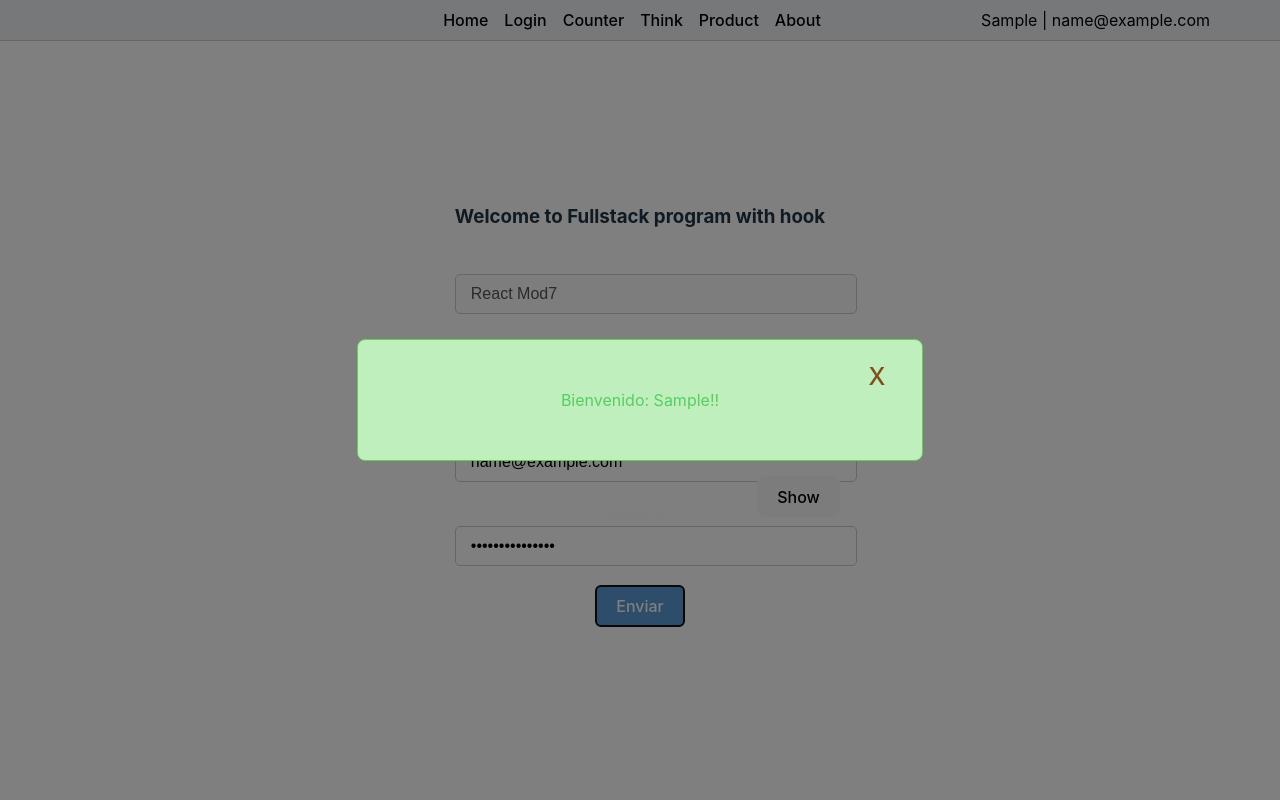
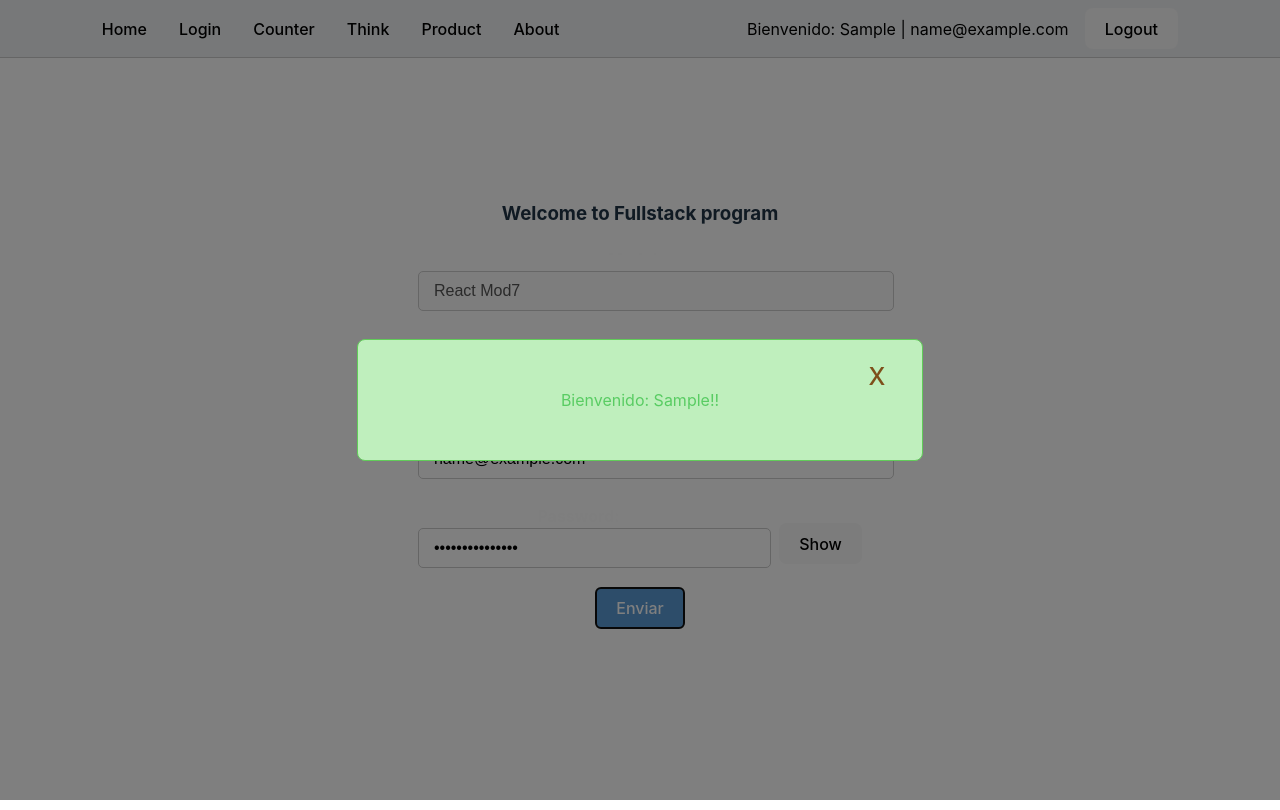
Before and after one commit to navarro-joaquin/desarrollo-frontend-react, a React (Vite) app: page /desarrollo-frontend-react/login in a window 1280 px wide. Both pictures are taken after typing "Sample", "name@example.com" into the empty fields and a click on the button "Enviar". Built offline with nearby package versions, Linux system fonts and the light colour scheme.

Commit message:
practica final parte 2

```diff
--- a/src/App.css
+++ b/src/App.css
@@ -53,8 +53,7 @@ th {
   padding-top: 10px;
 }
 td {
-  padding: 2px;
-  padding-right: 40px;
+  padding: 2px 40px 2px 2px;
 }
 
 .navbar {
@@ -67,6 +66,7 @@ td {
   border-bottom: solid 1px #ccc;
   padding: 0.5rem 1rem;
   justify-content: space-around;
+  color: black;
 }
 
 .nav-link {
@@ -173,8 +173,13 @@ td {
   text-align: center;
   position: relative;
 }
+.container {
+  display: flex;
+  align-items: center;
+}
+.input {
+  flex: 1;
+}
 .show-button {
-  position: absolute;
-  right: 440px;
-  top: 476px;
+  margin-left: 40px;
 }
--- a/src/Components/Forms/FormLoginWithMotion.jsx
+++ b/src/Components/Forms/FormLoginWithMotion.jsx
@@ -2,7 +2,7 @@ import { useState } from "react";
 import { motion } from "motion/react"
 
 import { useSelector, useDispatch } from "react-redux";
-import { updateForm, resetForm } from "../../store/features/form/formSlice.js";
+import { updateForm } from "../../store/features/form/formSlice.js";
 
 import useForm from "../Hooks/useForm.js";
 import ModalInfo from "../Modals/ModalInfo.jsx";
@@ -10,9 +10,6 @@ import ModalInfo from "../Modals/ModalInfo.jsx";
 // eslint-disable-next-line react/prop-types
 const FormWithMotionAndHook = ({titleForm}) => {
   const dispatch = useDispatch();
-
-  //const formState = useSelector((state) => state.form.formData);
-  //console.log('Valor actual en el store', formState);
 
   const { formData: initialState } = useSelector((state) => state.form);
 
--- a/src/Components/Navigation/Navigator.jsx
+++ b/src/Components/Navigation/Navigator.jsx
@@ -1,18 +1,63 @@
 import { Link } from "react-router";
-import { useSelector} from "react-redux";
+import { useSelector, useDispatch } from "react-redux";
+import { useState } from "react";
+
+import useForm from "../Hooks/useForm.js";
+import { resetFormData } from "../../store/features/form/formSlice.js";
+
+import ModalInfo from "../Modals/ModalInfo.jsx";
 
 const Navigator = () => {
+  const dispatch = useDispatch();
+
+  const [showModal, setShowModal] = useState(false);
+
   const formData = useSelector((state) => state.form.formData);
+  const { resetForm } = useForm({});
+
+  const handleButton = () => {
+    setShowModal(true);
+  }
+
+  const handleCloseModal = () => {
+    setShowModal(false);
+  }
+
+  const handleLogout = () => {
+    resetForm();
+    dispatch(resetFormData());
+    setShowModal(false);
+  }
   return (
-    <nav className="navbar">
+    <nav className="navbar container">
+      <ModalInfo
+        visible={showModal}
+        styleClass={'notification-error'}
+        onClose={handleCloseModal}
+        message={
+          <>
+            Está seguro que desea cerrar la sesión?
+            <button onClick={handleLogout} >Logout</button>
+          </>
+        }
+      />
+      <div style={{ display: "flex", gap: "1rem" }}>
         <Link to="/" className="nav-link">Home</Link>
         <Link to="/login" className="nav-link">Login</Link>
         <Link to="/counter" className="nav-link">Counter</Link>
         <Link to="/think" className="nav-link">Think</Link>
         <Link to="/product" className="nav-link">Product</Link>
         <Link to="/about" className="nav-link">About</Link>
+      </div>
 
-      <span style={{position: "absolute", right: "70px" ,color: "black"}}>{`${formData.username} | ${formData.email}`}</span>
+      <div style={{display: "flex", gap: "1rem", alignItems: "center"}}>
+        {formData.username && formData.email && (
+          <>
+            <span>{`Bienvenido: ${formData.username} | ${formData.email}`}</span>
+            <button type="button" onClick={handleButton}>Logout</button>
+          </>
+        )}
+      </div>
     </nav>
   );
 }
--- a/src/screens/Login.jsx
+++ b/src/screens/Login.jsx
@@ -6,7 +6,7 @@ const Login = () => {
   return (
     <>
       {/*<FormLogin titleForm='Welcome to Fullstack program' />*/}
-      <FormLoginWithMotion titleForm='Welcome to Fullstack program with hook' />
+      <FormLoginWithMotion titleForm='Welcome to Fullstack program' />
     </>
   )
 }
--- a/src/store/features/form/formSlice.js
+++ b/src/store/features/form/formSlice.js
@@ -16,12 +16,12 @@ export const formSlice = createSlice({
     updateForm: (state, action) => {
       state.formData = {...action.payload};
     },
-    resetForm: (state) => {
+    resetFormData: (state) => {
       state.formData = initialState.formData;
     }
   },
 });
 
-export const { updateForm, resetForm } = formSlice.actions;
+export const { updateForm, resetFormData } = formSlice.actions;
 
 export default formSlice.reducer;
```
Lines whose indentation alone changed are shown as unchanged.
